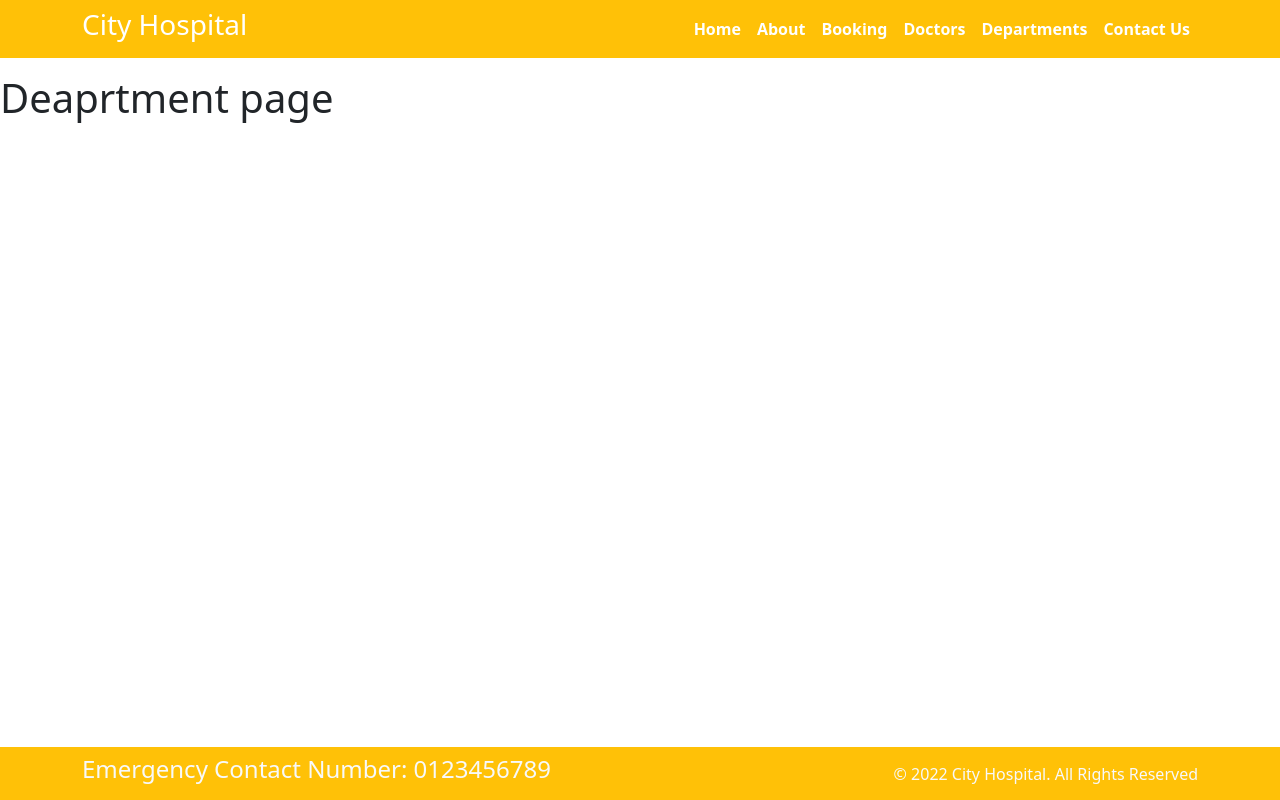
After one commit to binshabenny/Hospital_web_django, a Django app: page /department/ in a window 1280 px wide. The commit adds this page. Run offline with Django 4.2, Linux system fonts and the light colour scheme; some libraries are stand-ins or nearby versions.

Commit message:
basic html added..admin user created

```diff
--- /dev/null
+++ b/Hospital/Home/templates/base.html
@@ -0,0 +1,86 @@
+<!DOCTYPE html>
+<html>
+
+  <head>
+    <meta charset="UTF-8">
+    <title>{%block title%}{% endblock %}</title>
+
+    <meta charset="utf-8">
+    <meta name="viewport"
+      content="width=device-width, initial-scale=1, shrink-to-fit=no">
+    <meta name="description" content="">
+    <meta name="author" content="">
+    <link rel="stylesheet"
+      href=" https://cdn.jsdelivr.net/npm/bootstrap@5.1.3/dist/css/bootstrap.min.css ">
+    <link rel="stylesheet"
+      href="https://use.fontawesome.com/releases/v5.2.0/css/all.css">
+
+  </head>
+
+  <body>
+
+    <nav class="navbar bg-warning navbar-expand-md  ">
+      <div class="container">
+        <div class="col-2 text-left pl-md-0 ml-auto">
+          <h3 class="text-white"> City Hospital </h3>
+        </div>
+
+        <div
+          class="collapse navbar-collapse justify-content-end col-md-8 navbar-collapse-3 mr-auto">
+          <ul class="navbar-nav justify-content-center  fw-bold">
+            <li class="nav-item active">
+              <a class="nav-link text-white" href="{% url 'home'%}">Home </a>
+            </li>
+            <li class="nav-item">
+              <a class="nav-link text-white" href="{% url 'about'%}">About</a>
+            </li>
+            <li class="nav-item">
+              <a class="nav-link text-white" href="{% url 'booking'%}">Booking</a>
+            </li>
+            <li class="nav-item">
+              <a class="nav-link text-white" href="{% url 'doctors'%}#">Doctors</a>
+            </li>
+			 <li class="nav-item">
+              <a class="nav-link text-white" href="{% url 'department'%}">Departments</a>
+            </li>
+            <li class="nav-item">
+              <a class="nav-link text-white" href="{% url 'contact'%}">Contact Us</a>
+            </li>
+          </ul>
+        </div>
+
+      </div>
+    </nav>
+<p>{% block content %}
+  {% endblock %}</p>
+
+
+
+
+
+
+
+    <section class="fixed-bottom">
+      <footer class="pt-2 pb-2  bg-warning text-light">
+        <div class="container">
+          <div class="row align-items-center">
+            <div class="col-12 col-md-8">
+              <h4>Emergency Contact Number: 0123456789</h4>
+            </div>
+            <div class="col-12 col-md-4 mt-4 mt-md-0 text-center text-md-end">
+              © 2022 City Hospital. All Rights Reserved
+            </div>
+          </div>
+        </div>
+      </footer>
+    </section>
+
+    <script
+      src="https://cdn.jsdelivr.net/npm/bootstrap@5.1.3/dist/js/bootstrap.bundle.min.js"
+      integrity="sha384-ka7Sk0Gln4gmtz2MlQnikT1wXgYsOg+OMhuP+IlRH9sENBO0LRn5q+8nbTov4+1p"
+      crossorigin="anonymous"></script>
+
+
+  </body>
+
+</html>
--- /dev/null
+++ b/Hospital/Home/templates/department.html
@@ -0,0 +1,5 @@
+{% extends "base.html" %}
+{% block title%}department{% endblock %}
+{% block content%}
+<h1>Deaprtment page</h1>
+{% endblock %}
--- a/Hospital/Home/urls.py
+++ b/Hospital/Home/urls.py
@@ -4,9 +4,10 @@ from . import views
 
 urlpatterns = [
 
-    path('',views.index),
-    path('about/',views.about),
-    path('booking/',views.booking),
-    path('doctors/',views.doctors),
-    path('contact/',views.contact),
+    path('',views.index,name='home'),
+    path('about/',views.about,name='about'),
+    path('booking/',views.booking,name='booking'),
+    path('doctors/',views.doctors,name='doctors'),
+    path('contact/',views.contact,name='contact'),
+    path('department/',views.department,name='department'),
 ]
--- a/Hospital/Home/views.py
+++ b/Hospital/Home/views.py
@@ -2,7 +2,12 @@ from django.shortcuts import render
 from django.http import HttpResponse
 
 def index(request):
-    return render(request,'index.html')
+    person = {
+        'name' : 'binsha',
+        'age' :25,
+        'place' : 'ernakulam'
+    }
+    return render(request,'index.html',person)
 def about(request):
     return render(request,'about.html')
 def booking(request):
@@ -11,5 +16,7 @@ def doctors(request):
     return render(request,'doctors.html')
 def contact(request):
     return render(request,'contact.html')
+def department(request):
+    return render(request,'department.html')
 
 # Create your views here.
```
Also changed, not shown: Hospital/Home/templates/about.html (+5 -12 lines), Hospital/Home/templates/booking.html (+5 -12 lines), Hospital/Home/templates/contact.html (+5 -12 lines), Hospital/Home/templates/doctors.html (+4 -12 lines), Hospital/Home/templates/index.html (+5 -12 lines), Hospital/Home/templates/main.html (added, +10 -0 lines), Hospital/db.sqlite3.
